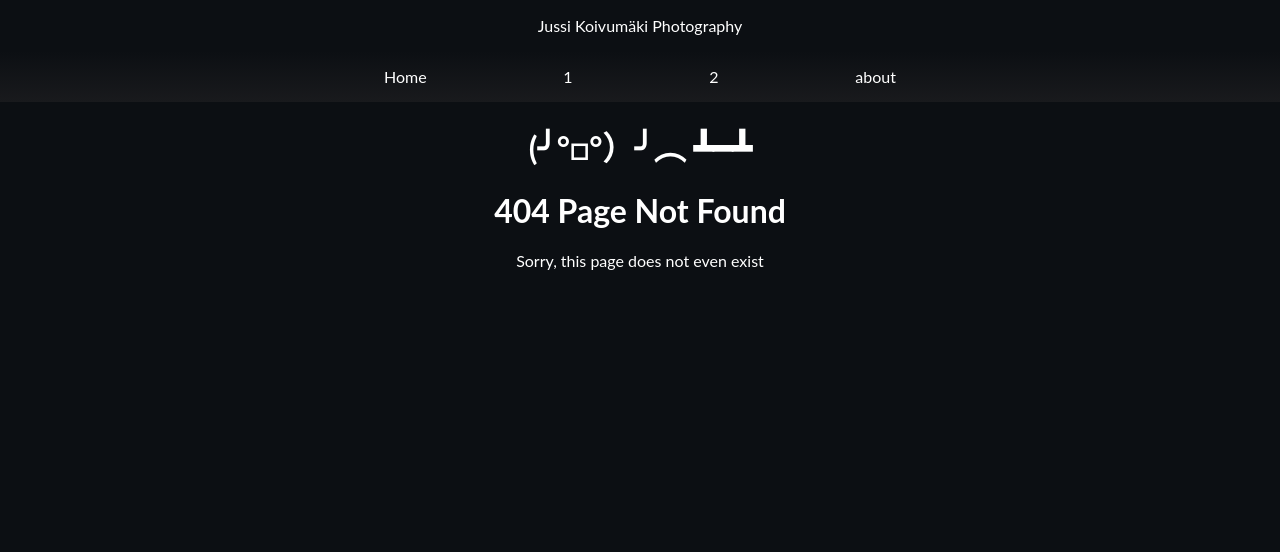
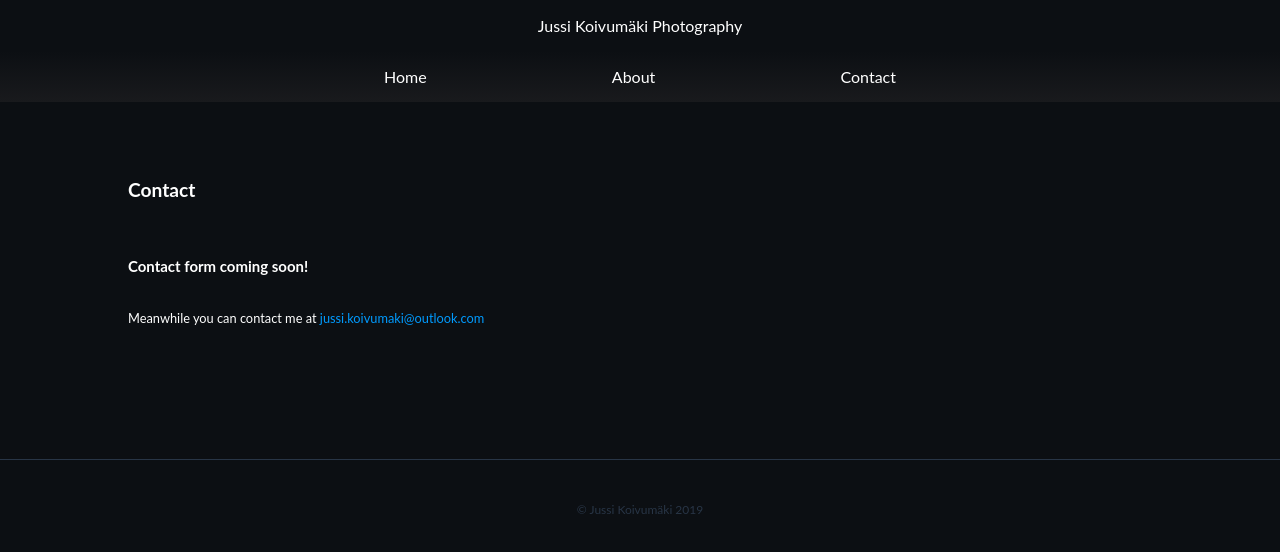
Before and after one commit to Juz3/jkpf, a React (Create React App) app in the folder client/: page /contact in a window 1280 px wide. Before the commit this address had no page. Shown: the top 552 px of the page. Built offline with nearby package versions, Linux system fonts and the light colour scheme.

Commit message:
improved gallery, added about + contact pages

```diff
--- a/client/src/App.css
+++ b/client/src/App.css
@@ -15,13 +15,35 @@ body {
   display: grid;
   grid-template-columns: 10% 80% 10%;
   grid-template-rows: auto;
-  padding-top: 60px;
 }
 
 .galleryParagraph {
   font-style: italic;
   font-size: 1.2em;
   color: #bbb;
+  padding: 25px 0px 25px 0px;
+}
+
+.aboutPage,
+.contactPage {
+  display: grid;
+  grid-template-columns: 20% 60% 20%;
+  grid-template-rows: auto;
+  padding-top: 60px;
+}
+
+.aboutChapter,
+.contactChapter {
+  text-align: left;
+  font-size: 0.8em;
+}
+
+h2 {
+  padding-bottom: 40px;
+}
+
+h3 {
+  padding-bottom: 20px;
 }
 
 .pictureModal {
@@ -71,8 +93,6 @@ body {
   vertical-align: middle;
   height: 100%;
   width: 100px;
-  /* background-image: url("./res/images/svg/nextBtnVector.svg");
-  background-size: 100px 180px;*/
   transform: scaleX(-1);
   border: none;
 }
@@ -83,6 +103,12 @@ body {
   height: 100%;
   width: 100px;
   border: none;
+}
+
+.prevBtn:hover,
+.nextBtn:hover,
+.fullImg:hover {
+  cursor: pointer;
 }
 
 .svgArrow {
@@ -129,25 +155,16 @@ body {
   width: 100%;
 }
 
-@media screen and (max-width: 800px) {
-  .column {
-    flex: 100%;
-    max-width: 100%;
-  }
+.column img:hover {
+  cursor: pointer;
 }
 
-/* Xtra wide */
-@media (min-width: 2000px) {
-  .galleryContainer {
-    grid-template-columns: 20% 60% 20%;
-  }
-}
-
-/* X-Xtra wide */
-@media (min-width: 2600px) {
-  .galleryContainer {
-    grid-template-columns: 25% 50% 25%;
-  }
+.footerBar {
+  margin-top: 120px;
+  padding: 30px 0px 30px 0px;
+  font-size: 0.75em;
+  color: rgb(40, 53, 70);
+  border-top: 1px rgb(40, 53, 70) solid;
 }
 
 /* Navigation */
@@ -191,3 +208,74 @@ a:visited,
   /* font-weight: 600; */
   color: rgb(185, 233, 255);
 }
+
+/* Media */
+
+/* Small (Mobile) */
+@media screen and (max-width: 800px) {
+  .column {
+    flex: 100%;
+    max-width: 100%;
+  }
+
+  .fullImg {
+    max-width: 100%;
+  }
+
+  .prevBtn,
+  .nextBtn {
+    display: none;
+  }
+
+  .aboutPage,
+  .contactPage {
+    grid-template-columns: 10% 80% 10%;
+  }
+}
+
+/* Size 1 */
+@media (min-width: 800px) {
+  .fullImg {
+    max-width: 70%;
+  }
+
+  .aboutPage,
+  .contactPage {
+    grid-template-columns: 10% 80% 10%;
+  }
+}
+
+/* Size 2 */
+@media (min-width: 1000px) {
+  .fullImg {
+    max-width: 75%;
+  }
+}
+
+/* Size 3 */
+@media (min-width: 1200px) {
+  .fullImg {
+    max-width: 80%;
+  }
+}
+
+/* Size 4 */
+@media (min-width: 1400px) {
+  .fullImg {
+    max-width: 85%;
+  }
+}
+
+/* Xtra wide */
+@media (min-width: 2000px) {
+  .galleryContainer {
+    grid-template-columns: 20% 60% 20%;
+  }
+}
+
+/* X-Xtra wide */
+@media (min-width: 2600px) {
+  .galleryContainer {
+    grid-template-columns: 25% 50% 25%;
+  }
+}
--- a/client/src/App.js
+++ b/client/src/App.js
@@ -4,6 +4,7 @@ import "./App.css";
 import Navbar from "./components/layout/Navbar";
 import Gallery from "./components/gallery/Gallery";
 import About from "./components/about/About";
+import Contact from "./components/contact/Contact";
 import NotFound from "./components/layout/NotFound";
 
 function App() {
@@ -18,10 +19,14 @@ function App() {
           <Switch>
             <Route exact path="/" component={Gallery} />
             <Route exact path="/about" component={About} />
+            <Route exact path="/contact" component={Contact} />
             <Route component={NotFound} />
           </Switch>
         </Fragment>
       </Router>
+      <div className="footerBar">
+        <p>© Jussi Koivumäki 2019</p>
+      </div>
     </div>
   );
 }
--- a/client/src/components/about/About.js
+++ b/client/src/components/about/About.js
@@ -1,7 +1,22 @@
 import React from "react";
 
 const About = () => {
-  return <div>dididiididididididiii. didididid. dididididid. ddiidididi</div>;
+  return (
+    <div>
+      <div className="aboutPage">
+        <div></div>
+        <div className="aboutChapter">
+          {" "}
+          <h2>Author</h2>
+          <p>
+            My name is Jussi Koivumäki. I'm a web developer, student and an
+            amateur photographer from Tampere, Finland.
+          </p>
+        </div>
+        <div></div>
+      </div>
+    </div>
+  );
 };
 
 export default About;
--- /dev/null
+++ b/client/src/components/contact/Contact.js
@@ -0,0 +1,26 @@
+import React from "react";
+
+const Contact = () => {
+  return (
+    <div>
+      <div className="contactPage">
+        <div></div>
+        <div className="contactChapter">
+          <h2>Contact</h2>
+          <p> </p>
+          <h3>Contact form coming soon!</h3>
+          <p>
+            Meanwhile you can contact me at{" "}
+            <i style={{ fontStyle: "normal", color: "rgb(0, 155, 255)" }}>
+              jussi.koivumaki@outlook.com
+            </i>
+          </p>
+        </div>
+        <div></div>
+      </div>
+      <div></div>
+    </div>
+  );
+};
+
+export default Contact;
--- a/client/src/components/gallery/Gallery.js
+++ b/client/src/components/gallery/Gallery.js
@@ -1,32 +1,16 @@
 import React, { Fragment, useState } from "react";
-import ImageV1 from "../../res/images/jkpf_thumbs_v1/v1t.jpg";
-import ImageV2 from "../../res/images/jkpf_thumbs_v1/v2t.jpg";
-import ImageV31 from "../../res/images/jkpf_thumbs_v1/v3-1t.jpg";
-import ImageV32 from "../../res/images/jkpf_thumbs_v1/v3-2t.jpg";
-import ImageV4 from "../../res/images/jkpf_thumbs_v1/v4t.jpg";
-import ImageV5 from "../../res/images/jkpf_thumbs_v1/v5t.jpg";
-import ImageV6 from "../../res/images/jkpf_thumbs_v1/v6t.jpg";
-import ImageO1 from "../../res/images/jkpf_thumbs_v1/o1t.jpg";
-import ImageO2 from "../../res/images/jkpf_thumbs_v1/o2t.jpg";
-import ImageO3 from "../../res/images/jkpf_thumbs_v1/o3t.jpg";
-import ImageO4 from "../../res/images/jkpf_thumbs_v1/o4t.jpg";
-import ImageO5 from "../../res/images/jkpf_thumbs_v1/o5t.jpg";
-import ImageO6 from "../../res/images/jkpf_thumbs_v1/o6t.jpg";
 
-import pictures from "./pictures";
+import thumbnailPictures from "./thumbnailPictures";
+import fullPictures from "./fullPictures";
 
 import arrowBtn from "../../res/images/svg/nextBtnVector.svg";
 
 const Gallery = () => {
-  const [galleryItems, setGalleryItems] = useState([null]);
-
   const [picSelect, setPicSelect] = useState(0);
 
   const [modalStyle, setModalStyle] = useState({ display: "none" });
 
   const openModal = selectedPic => {
-    console.log("open modal");
-
     setPicSelect(selectedPic);
 
     if (modalStyle.display === "none") {
@@ -38,14 +22,20 @@ const Gallery = () => {
 
   const openFullPics = () => {
     if (picSelect === 0) {
-      return pictures[0];
+      return fullPictures[0];
     } else {
-      return pictures[picSelect];
+      return fullPictures[picSelect];
     }
   };
 
   const fullPicClick = e => {
     e.stopPropagation();
+
+    var src = e.target.attributes.src.value;
+
+    console.log(src);
+
+    changePic(e, true);
   };
 
   const changePic = (e, prevOrNext) => {
@@ -53,40 +43,50 @@ const Gallery = () => {
 
     if (prevOrNext === false && picSelect > 0) {
       setPicSelect(picSelect - 1);
+    } else if (prevOrNext === false && picSelect === 0) {
+      setPicSelect(12);
     } else if (prevOrNext === true && picSelect < 12) {
       setPicSelect(picSelect + 1);
+    } else if (prevOrNext === true && picSelect === 12) {
+      setPicSelect(0);
     }
   };
 
-  const rightPicWall = pictures.map((item, index) =>
-    index <= 6 ? (
+  const rightPicWall = thumbnailPictures.map((item, index) =>
+    index < 6 ? (
       <img
         className="pictureWall"
         src={item}
         id={index}
+        key={"thumbRight" + index}
         alt=""
         onClick={() => openModal(index)}
       ></img>
     ) : null
   );
 
-  const leftPicWall = pictures.map((item, index) =>
+  const leftPicWall = thumbnailPictures.map((item, index) =>
     index >= 6 ? (
       <img
         className="pictureWall"
         src={item}
         id={index}
+        key={"thumbLeft" + index}
         alt=""
         onClick={() => openModal(index)}
       ></img>
     ) : null
   );
 
+  /*   const renderContent =
+    fullPicLink !== null ? <Redirect to={fullPicLink} /> : <div>ASDSAD</div>;
+ */
   return (
     <Fragment>
+      {/* {renderContent} */}
       <div>
         {" "}
-        <p className="galleryParagraph">Pictures of Finland</p>
+        <p className="galleryParagraph">Gallery</p>
       </div>
       <div className="pictureModal" style={modalStyle} onClick={openModal}>
         <div className="modalContent">
--- /dev/null
+++ b/client/src/components/gallery/thumbnailPictures.js
@@ -0,0 +1,31 @@
+import ImageV1 from "../../res/images/jkpf_thumbs_v1/v1t.jpg";
+import ImageV2 from "../../res/images/jkpf_thumbs_v1/v2t.jpg";
+import ImageV31 from "../../res/images/jkpf_thumbs_v1/v3-1t.jpg";
+import ImageV32 from "../../res/images/jkpf_thumbs_v1/v3-2t.jpg";
+import ImageV4 from "../../res/images/jkpf_thumbs_v1/v4t.jpg";
+import ImageV5 from "../../res/images/jkpf_thumbs_v1/v5t.jpg";
+import ImageV6 from "../../res/images/jkpf_thumbs_v1/v6t.jpg";
+import ImageO1 from "../../res/images/jkpf_thumbs_v1/o1t.jpg";
+import ImageO2 from "../../res/images/jkpf_thumbs_v1/o2t.jpg";
+import ImageO3 from "../../res/images/jkpf_thumbs_v1/o3t.jpg";
+import ImageO4 from "../../res/images/jkpf_thumbs_v1/o4t.jpg";
+import ImageO5 from "../../res/images/jkpf_thumbs_v1/o5t.jpg";
+import ImageO6 from "../../res/images/jkpf_thumbs_v1/o6t.jpg";
+
+const thumbnailPictures = [
+  ImageO1,
+  ImageO2,
+  ImageO3,
+  ImageO4,
+  ImageO5,
+  ImageO6,
+  ImageV1,
+  ImageV2,
+  ImageV31,
+  ImageV32,
+  ImageV4,
+  ImageV5,
+  ImageV6
+];
+
+export default thumbnailPictures;
--- a/client/src/components/layout/Navbar.js
+++ b/client/src/components/layout/Navbar.js
@@ -8,13 +8,10 @@ const Navbar = () => {
         <Link to="/">Home</Link>
       </li>
       <li>
-        <Link to="/1">1</Link>
+        <Link to="/about">About</Link>
       </li>
-      <li /* id="middleLink" */>
-        <Link to="/2">2</Link>
-      </li>
-      <li /* id="middleLink" */>
-        <Link to="/about">about</Link>
+      <li>
+        <Link to="/contact">Contact</Link>
       </li>
     </ul>
   );
```
Also changed, not shown: client/src/components/gallery/fullPictures.js (renamed from client/src/components/gallery/pictures.js).
